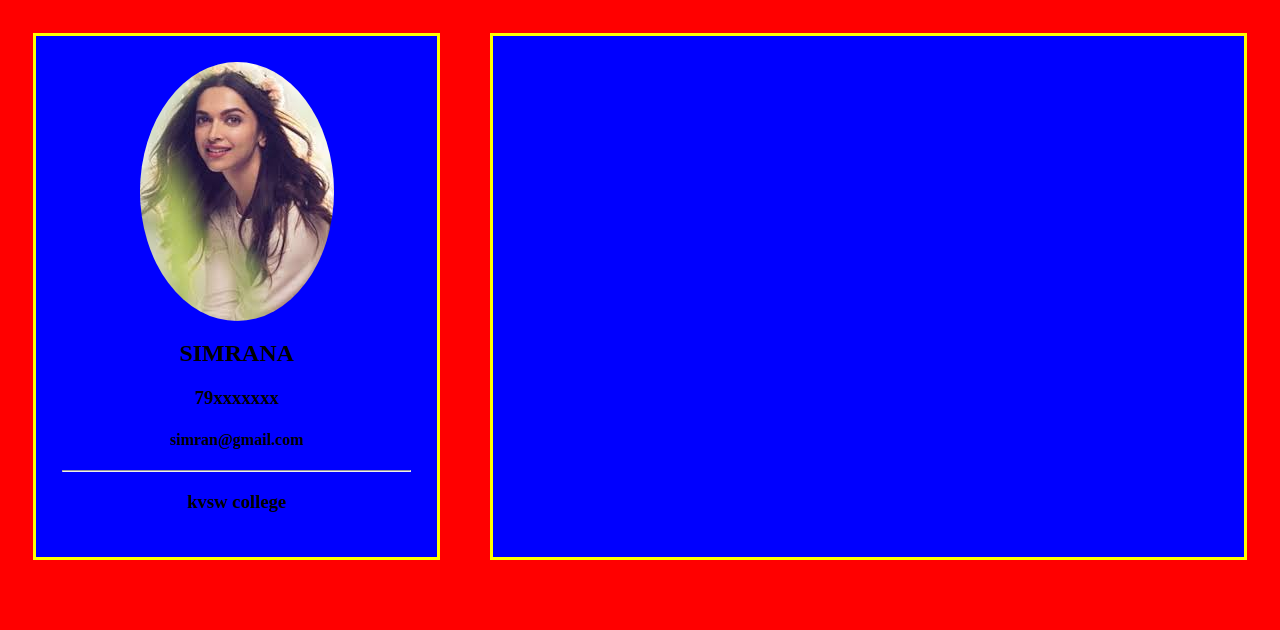
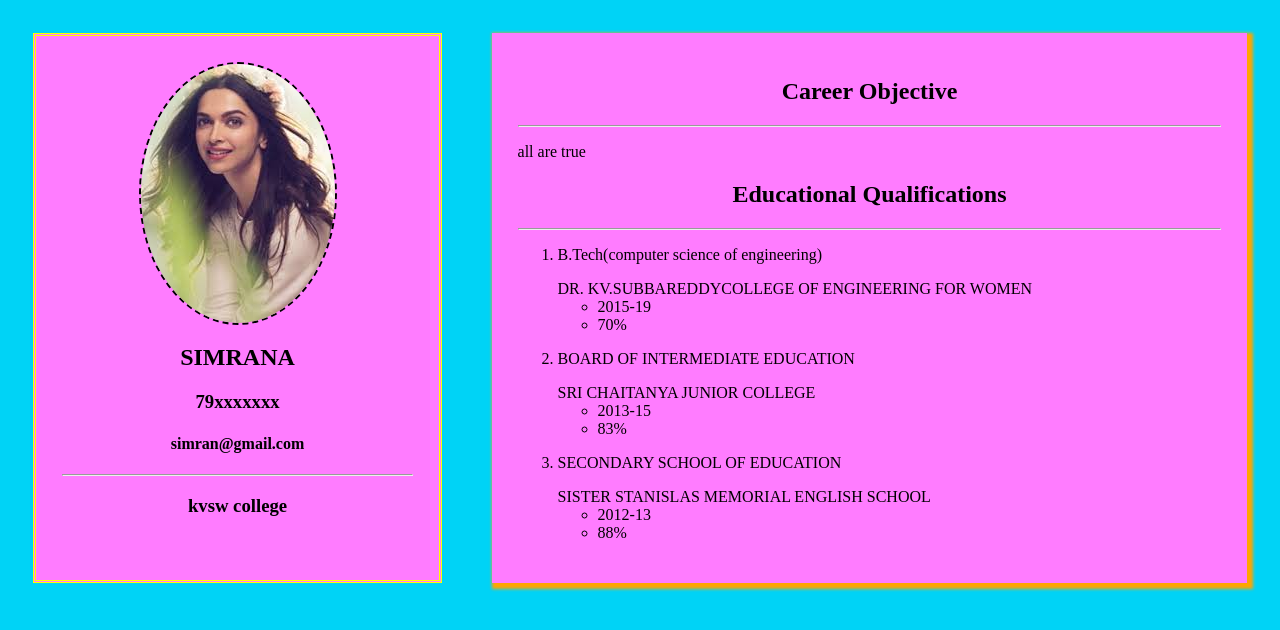
Before and after one commit to simranagit/myresume, a plain HTML site: page index.html in a window 1280 px wide. Drawn offline with Linux system fonts and the light colour scheme.

Commit message:
first commit

```diff
--- a/index.html
+++ b/index.html
@@ -1,3 +1,4 @@
+<!Doc type.html>
 <html>
 <head>
   <title>"my resume"</title>
@@ -17,5 +18,6 @@
     <div class="content-card">
     </div>
   </div>
+  <script type="text/javascript" src="script/main.js"></script>
 </body>
 </html>
--- /dev/null
+++ b/resources/data.json
@@ -0,0 +1,23 @@
+{
+  "basics":{
+    "objective":"all are true"
+  },
+  "education":[
+  {
+
+    "degree":"B.Tech(computer science of engineering)",
+    "college":"DR. KV.SUBBAREDDYCOLLEGE OF ENGINEERING FOR WOMEN",
+    "data":["2015-19","70%"]
+},
+  {
+    "degree":"BOARD OF INTERMEDIATE EDUCATION",
+    "college":"SRI CHAITANYA JUNIOR COLLEGE",
+    "data":["2013-15","83%"]
+  },
+  {
+    "degree":"SECONDARY SCHOOL OF EDUCATION",
+    "college":"SISTER STANISLAS MEMORIAL ENGLISH SCHOOL",
+    "data":["2012-13","88%"]
+  }
+]
+}
--- /dev/null
+++ b/script/main.js
@@ -0,0 +1,57 @@
+function getfile(file,callback){
+  var xhr=new XMLHttpRequest();
+  xhr.overrideMimeType("application/json");
+  xhr.open("GET",file,true)
+  xhr.onreadystatechange=function(){
+    if(xhr.readyState===4 && xhr.status=="200"){
+      callback(xhr.responseText);
+    }
+  };
+  xhr.send();
+}
+
+getfile("resources/data.json",function(text){
+  let data=JSON.parse(text);
+  console.log(data);
+  career(data.basics);
+  education(data.education);
+})
+
+var right_child=document.querySelector(".content-card");
+  function career(info){
+    var h2=document.createElement("h2");
+    h2.textContent="Career Objective";
+    right_child.appendChild(h2);
+    var hr=document.createElement("hr");
+    right_child.appendChild(hr);
+    var career_info=document.createElement("p");
+    career_info.textContent=info.objective;
+    right_child.appendChild(career_info);
+  }
+
+  function education(edu){
+    var edu_title=document.createElement("h2");
+  edu_title.textContent="Educational Qualifications"
+right_child.appendChild(edu_title);
+var hr=document.createElement("hr");
+right_child.appendChild(hr);
+var ol=document.createElement("ol");
+right_child.appendChild(ol);
+for(var i=0; i<edu.length; i++)
+{
+  var li =document.createElement("li");
+li.textContent=edu[i].degree;
+ol.appendChild(li);
+var p=document.createElement("p");
+p.textContent=edu[i].college;
+ol.appendChild(p);
+  console.log(edu[i].data.length);
+  var sub_ul=document.createElement("ul");
+  p.appendChild(sub_ul);
+for(var j=0; j<edu[i].data.length; j++){
+  var sub_li=document.createElement("li");
+  sub_li.textContent=edu[i].data[j];
+  sub_ul.appendChild(sub_li);
+  }
+}
+}
--- a/styles/main.css
+++ b/styles/main.css
@@ -1,5 +1,5 @@
 body {
-  background-color:#ff0000;
+  background-color:#00D3F6;
 }
 .flex-main{
   display: flex;
@@ -7,17 +7,17 @@ body {
 }
 .profile-card{
   width:30%;
-  background-color:#0000FF;
+  background-color:#FF7CFF;
   padding:2%;
   margin:2%;
-  border:3px solid yellow;
+  border:3px double yellow;
 }
 .content-card{
   width:60%;
-  background-color:#0000FF;
+  background-color:#FF7CFF;
   padding:2%;
   margin:2%;
-  border:3px solid yellow;
+  box-shadow: 3px 3px 3px 3px orange;
 }
 .profile-image{
   display: block;
@@ -25,6 +25,7 @@ body {
   border-radius: 50%;
   margin-left: auto;
   margin-right: auto;
+  border:2px dashed black;
 }
 h2,h3,h4{
   text-align: center;
--- a/styles/main1.css
+++ b/styles/main1.css
@@ -18,5 +18,5 @@ h3{
 table,tr,th,td{
   border:solid;I
   text-align: center;
-  box-shadow: 3px 3px 3px cyan
+  box-shadow: 3px 3px 3px darkcyan
 }
```
Also changed, not shown: resume.html (+1 -0 lines).
